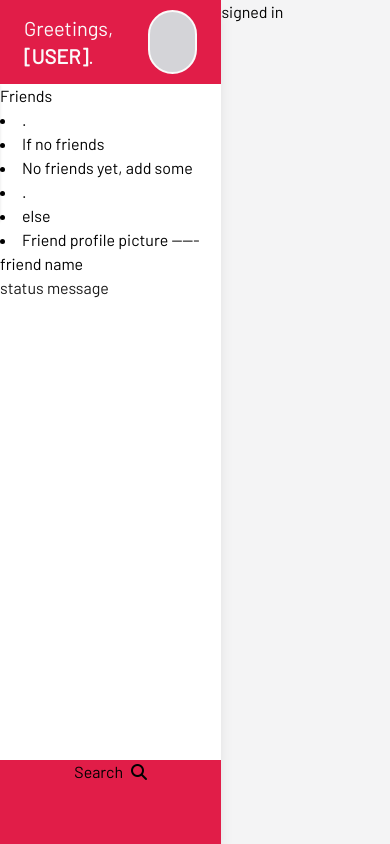
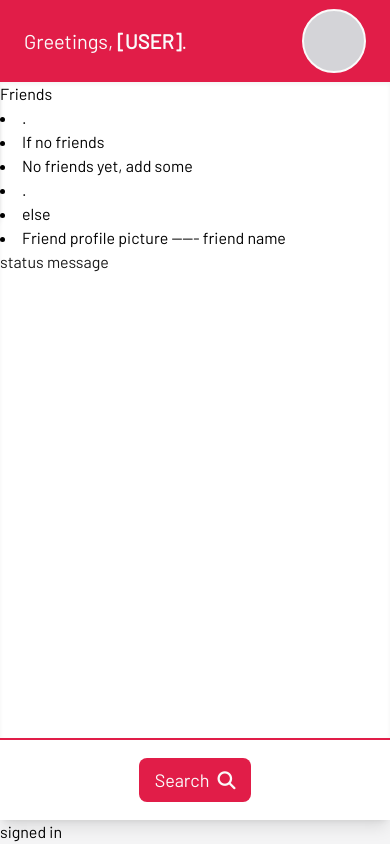
Before and after one commit to brajpatel/messaging-app, a React (Vite) app: page / in a window 390 px wide. Built offline with nearby package versions, Linux system fonts and the light colour scheme.

Commit message:
Adjust sidebar menu dark theme colors

```diff
--- a/src/App.jsx
+++ b/src/App.jsx
@@ -34,7 +34,7 @@ function App() {
   }
 
   return (
-    <div className={user ? 'h-screen flex bg-zinc-100 dark:bg-zinc-900' : 'h-screen bg-zinc-100 dark:bg-zinc-900'}>
+    <div className={user ? 'h-screen flex flex-col md:flex-row bg-zinc-100 dark:bg-zinc-300' : 'h-screen bg-zinc-100 dark:bg-zinc-900'}>
       <BrowserRouter>
         {user && <Sidebar theme={theme} handleTheme={handleTheme}/>}
 
--- a/src/components/Sidebar.jsx
+++ b/src/components/Sidebar.jsx
@@ -20,13 +20,13 @@ function Sidebar({ theme, handleTheme }) {
     }
 
     return (
-        <nav className="h-screen w-96 flex flex-col shadow-lg dark:shadow-none bg-white dark:bg-zinc-900">
-            <div className="h-[10%] relative flex justify-between items-center px-6 py-2 bg-rose-600 dark:bg-zinc-800">
+        <nav className="h-screen w-full md:w-96 flex flex-col shadow-lg dark:shadow-none bg-white dark:bg-zinc-800">
+            <div className="h-[10%] relative flex justify-between items-center px-6 py-2 bg-rose-600 dark:bg-zinc-700">
                 <p className="text-zinc-50 text-xl">Greetings, <span className="font-bold">[USER]</span>.</p>
-                <div className="h-16 w-16 bg-zinc-300 border-2 border-zinc-50 rounded-full cursor-pointer" onClick={handleDropdown}></div>
+                <div className="h-16 w-16 bg-zinc-300 dark:bg-zinc-500 border-2 border-zinc-50 rounded-full cursor-pointer" onClick={handleDropdown}></div>
 
-                <div className="dropdown transition-all w-full absolute top-full right-full flex flex-col pt-px bg-white dark:bg-zinc-700 border-x-0 border-y border-rose-600 dark:border-x-0 dark:border-y dark:border-zinc-700 text-lg shadow overflow-hidden z-10">
-                    <p className="h-full w-full px-4 py-2 text-center hover:bg-rose-600 hover:text-zinc-50 dark:bg-zinc-800 dark:hover:bg-zinc-700 dark:text-zinc-50 cursor-pointer" onClick={handleTheme}>
+                <div className="dropdown transition-all w-full absolute top-full right-full flex flex-col pt-px bg-white dark:bg-zinc-800 border-x-0 border-y border-rose-600 dark:border-x-0 dark:border-y dark:border-zinc-800 text-lg shadow-md overflow-hidden z-10">
+                    <p className="h-full w-full px-4 py-2 text-center hover:bg-rose-600 hover:text-zinc-50 dark:bg-zinc-700 dark:hover:bg-zinc-800 dark:text-zinc-50 cursor-pointer" onClick={handleTheme}>
                         Change Theme
                         { theme === 'light' ?
                             <i className="fa-regular fa-moon ml-2"></i>
@@ -35,23 +35,23 @@ function Sidebar({ theme, handleTheme }) {
                         }
                     </p>
 
-                    <hr className="border-1 border-rose-600 dark:border-zinc-700"/>
+                    <hr className="border-1 border-rose-600 dark:border-zinc-800"/>
 
-                    <Link to="/user_name" className="h-full w-full px-4 py-2 text-center hover:bg-rose-600 hover:text-zinc-50 dark:bg-zinc-800 dark:hover:bg-zinc-700 dark:text-zinc-50 cursor-pointer" onClick={handleDropdown}>
+                    <Link to="/user_name" className="h-full w-full px-4 py-2 text-center hover:bg-rose-600 hover:text-zinc-50 dark:bg-zinc-700 dark:hover:bg-zinc-800 dark:text-zinc-50 cursor-pointer" onClick={handleDropdown}>
                         Profile
                         <i className="fa-regular fa-user ml-2"></i>
                     </Link>
 
-                    <hr className="border-1 border-rose-600 dark:border-zinc-700"/>
+                    <hr className="border-1 border-rose-600 dark:border-zinc-800"/>
 
-                    <p className="h-full w-full px-4 py-2 text-center hover:bg-rose-600 hover:text-zinc-50 dark:bg-zinc-800 dark:hover:bg-zinc-700 dark:text-zinc-50 cursor-pointer">
+                    <p className="h-full w-full px-4 py-2 text-center hover:bg-rose-600 hover:text-zinc-50 dark:bg-zinc-700 dark:hover:bg-zinc-800 dark:text-zinc-50 cursor-pointer">
                         Logout
                         <i className="fa-solid fa-door-open ml-2"></i>
                     </p>
                 </div>
             </div>
 
-            <div className="h-4/5">
+            <div className="h-4/5 shadow-inner dark:text-zinc-50">
                 <h2>Friends</h2>
                 <li>.</li>
                 <li>If no friends</li>
@@ -63,8 +63,8 @@ function Sidebar({ theme, handleTheme }) {
                 </li>
             </div>
 
-            <div className="h-[10%] flex items-center justify-center bg-rose-600">
-                <Link to="/search" className="h-full">
+            <div className="h-[10%] flex items-center justify-center border-t-2 border-rose-600 dark:border-zinc-700">
+                <Link to="/search" className="bg-rose-600 hover:bg-rose-500 dark:bg-zinc-700 dark:hover:bg-zinc-600 px-4 py-2 text-zinc-50 rounded-lg text-lg">
                     Search
                     <i className="fa-solid fa-magnifying-glass ml-2"></i>
                 </Link>
```
